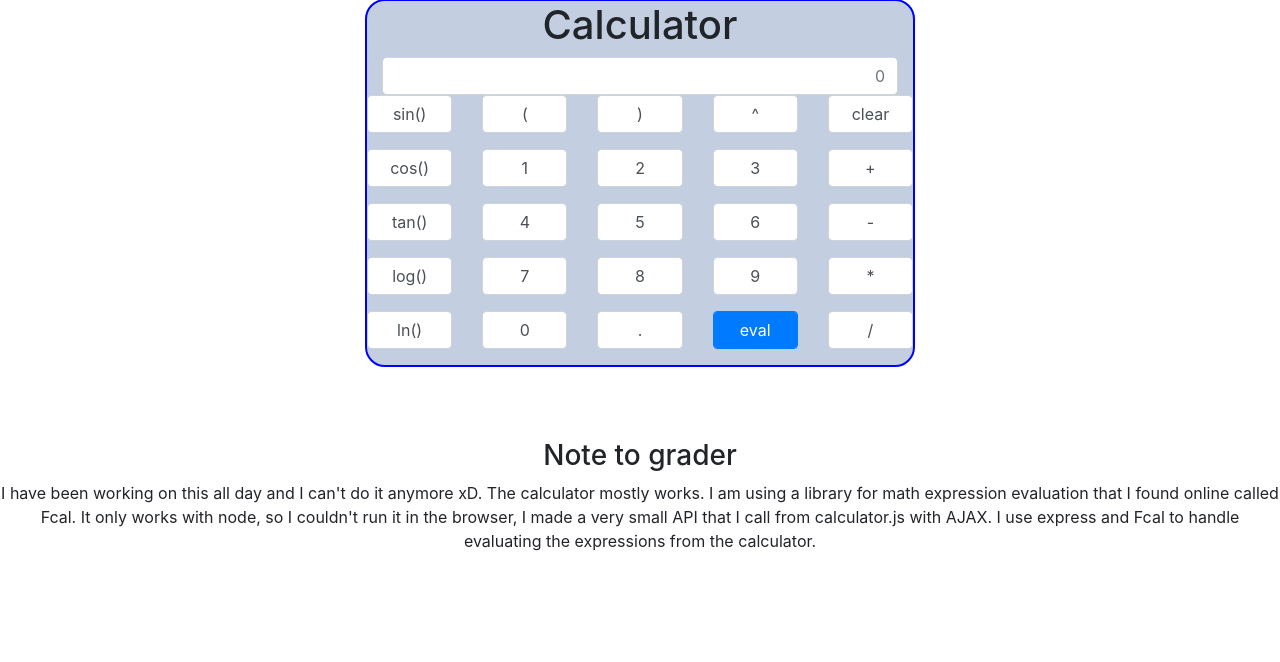
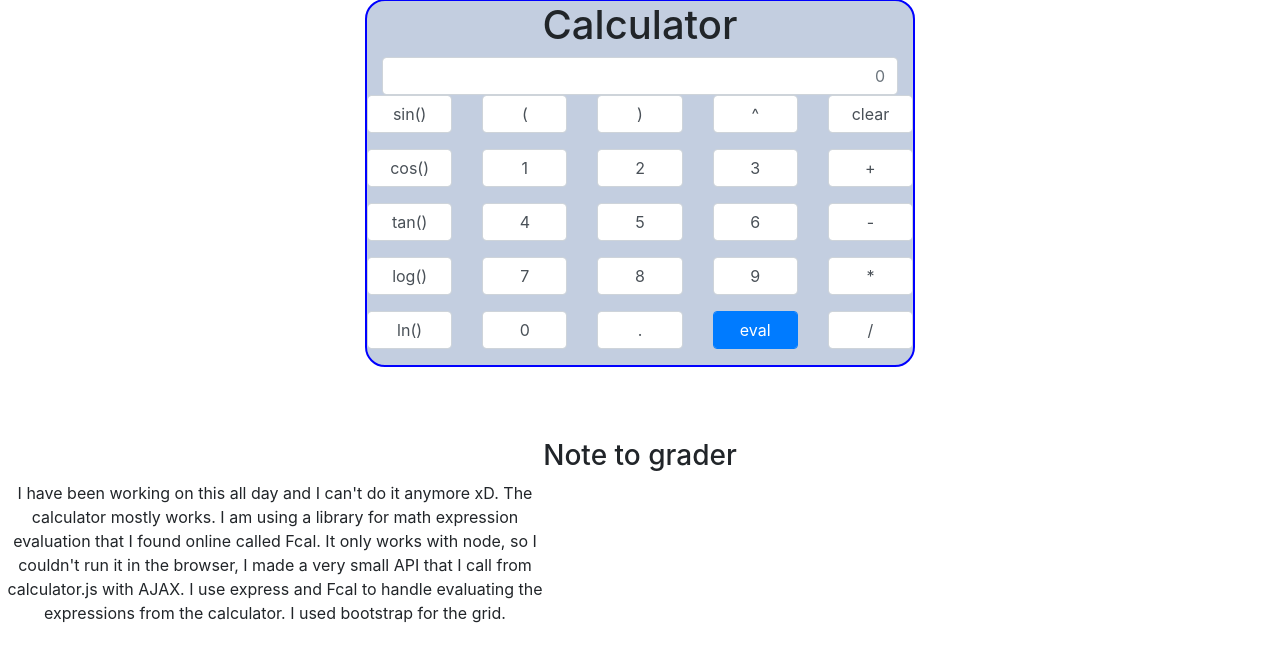
Before and after one commit to seantowne/cst-336-hw-2-calculator, a PHP site: page / in a window 1280 px wide. Shown: the part 101-763 px from the top of the page. Run offline with PHP 8.4, Linux system fonts and the light colour scheme; some libraries are stand-ins or nearby versions.

Commit message:
AutomatedCommitAndPush

```diff
--- a/css/style.css
+++ b/css/style.css
@@ -22,4 +22,5 @@ h3{
 }
 p{
     text-align: center;
+    width: 550px;
 }
--- a/index.html
+++ b/index.html
@@ -115,7 +115,7 @@
             I have been working on this all day and I can't do it anymore xD. The calculator mostly works. I am using
             a library for math expression evaluation that I found online called Fcal. It only works with node, so I
             couldn't run it in the browser, I made a very small API that I call from calculator.js with AJAX. I use
-            express and Fcal to handle evaluating the expressions from the calculator.
+            express and Fcal to handle evaluating the expressions from the calculator. I used bootstrap for the grid.
         </p>
         <script type="text/javascript" src="js/calculator.js"></script>
     </body>
```
